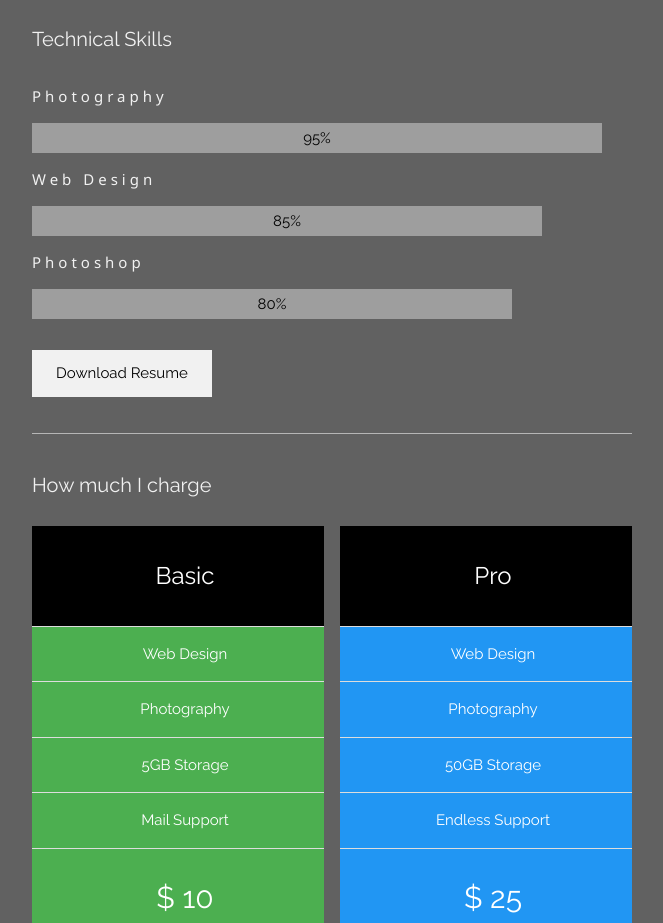
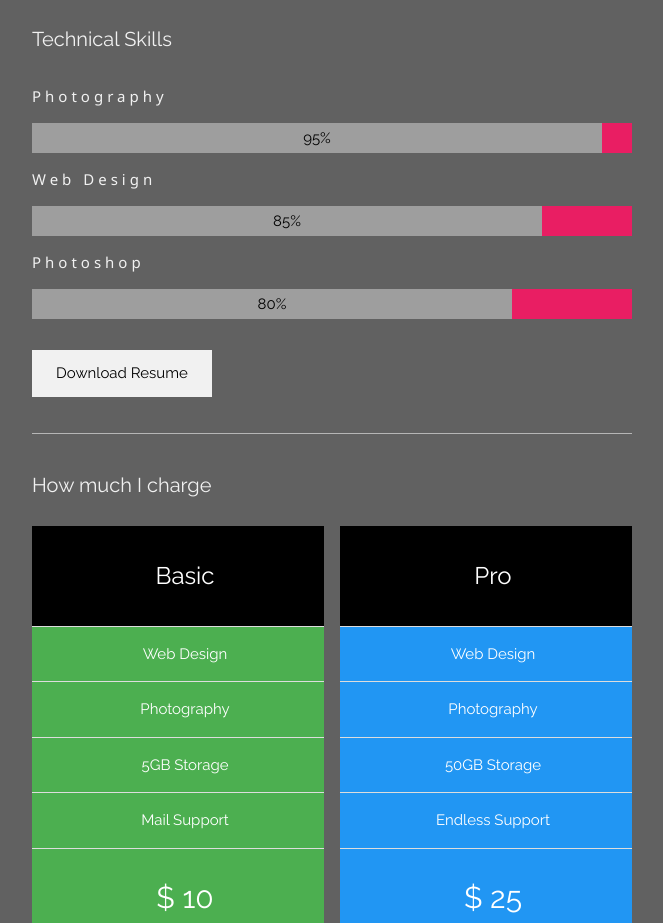
Before and after one commit to nattida3058/project01, a plain HTML site: page index.html in a window 1280 px wide. Shown: the part 1700-2623 px from the top of the page, without its empty margins (308-971 px from the left). Drawn offline with Linux system fonts and the light colour scheme.

Commit message:
Update index.html

```diff
--- a/index.html
+++ b/index.html
@@ -88,15 +88,15 @@ body,h1,h2,h3,h4,h5 {font-family: "Raleway", sans-serif}
       <hr class="w3-opacity">
       <h4 class="w3-padding-16"> Technical Skills </h4>
       <p class="w3-wide">Photography</p>
-      <div class="w3-Yellow">
+      <div class="w3-pink">
         <div class="w3-container w3-padding-small w3-center w3-grey" style="width:95%">95%</div>
       </div>
       <p class="w3-wide">Web Design</p>
-      <div class="w3-Yellow">
+      <div class="w3-pink">
         <div class="w3-container w3-padding-small w3-center w3-grey" style="width:85%">85%</div>
       </div>
       <p class="w3-wide">Photoshop</p>
-      <div class="w3-Yellow">
+      <div class="w3-pink">
         <div class="w3-container w3-padding-small w3-center w3-grey" style="width:80%">80%</div>
       </div>
       <p><button class="w3-button w3-padding-large w3-margin-top w3-margin-bottom w3-hover-black">Download Resume</button></p>
```
